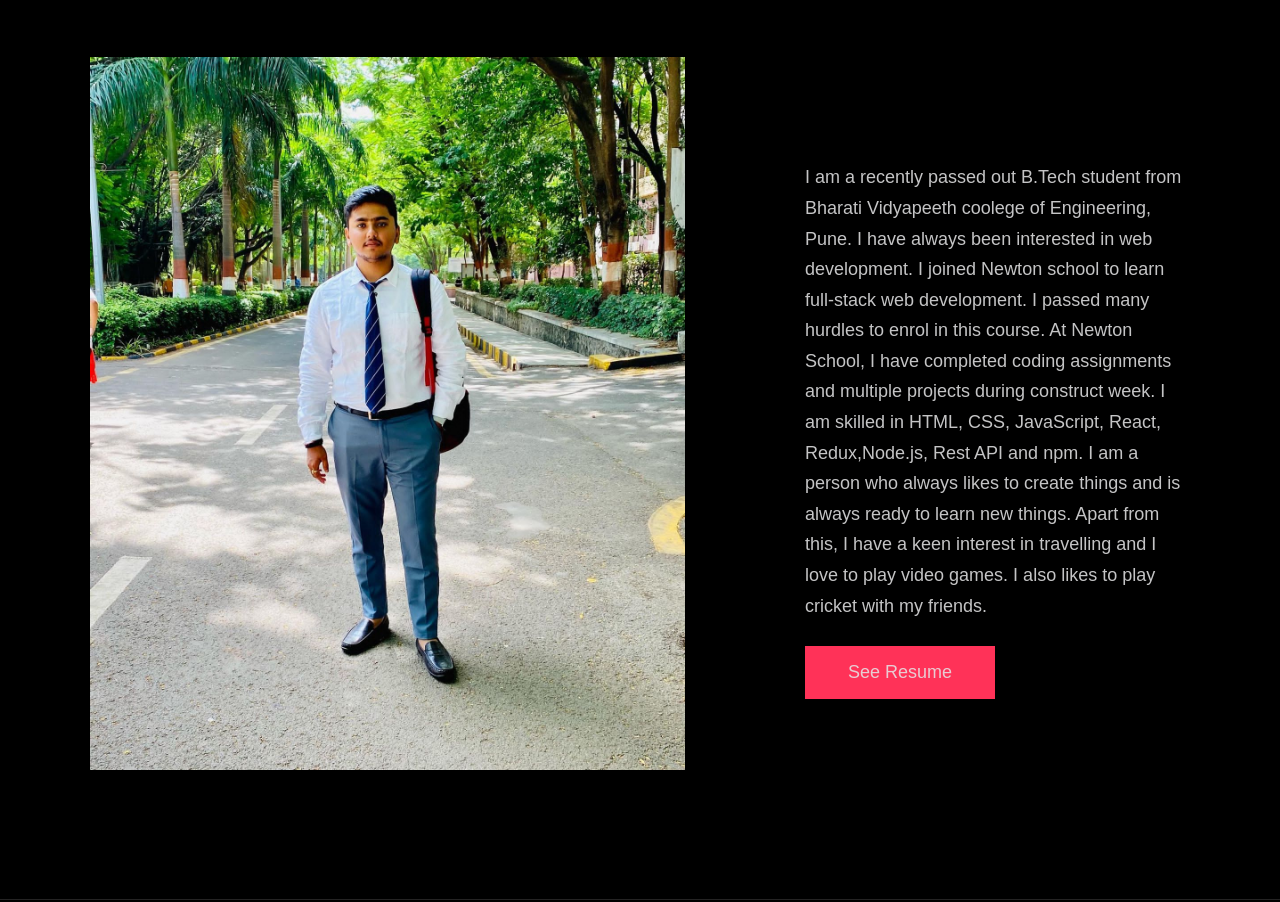
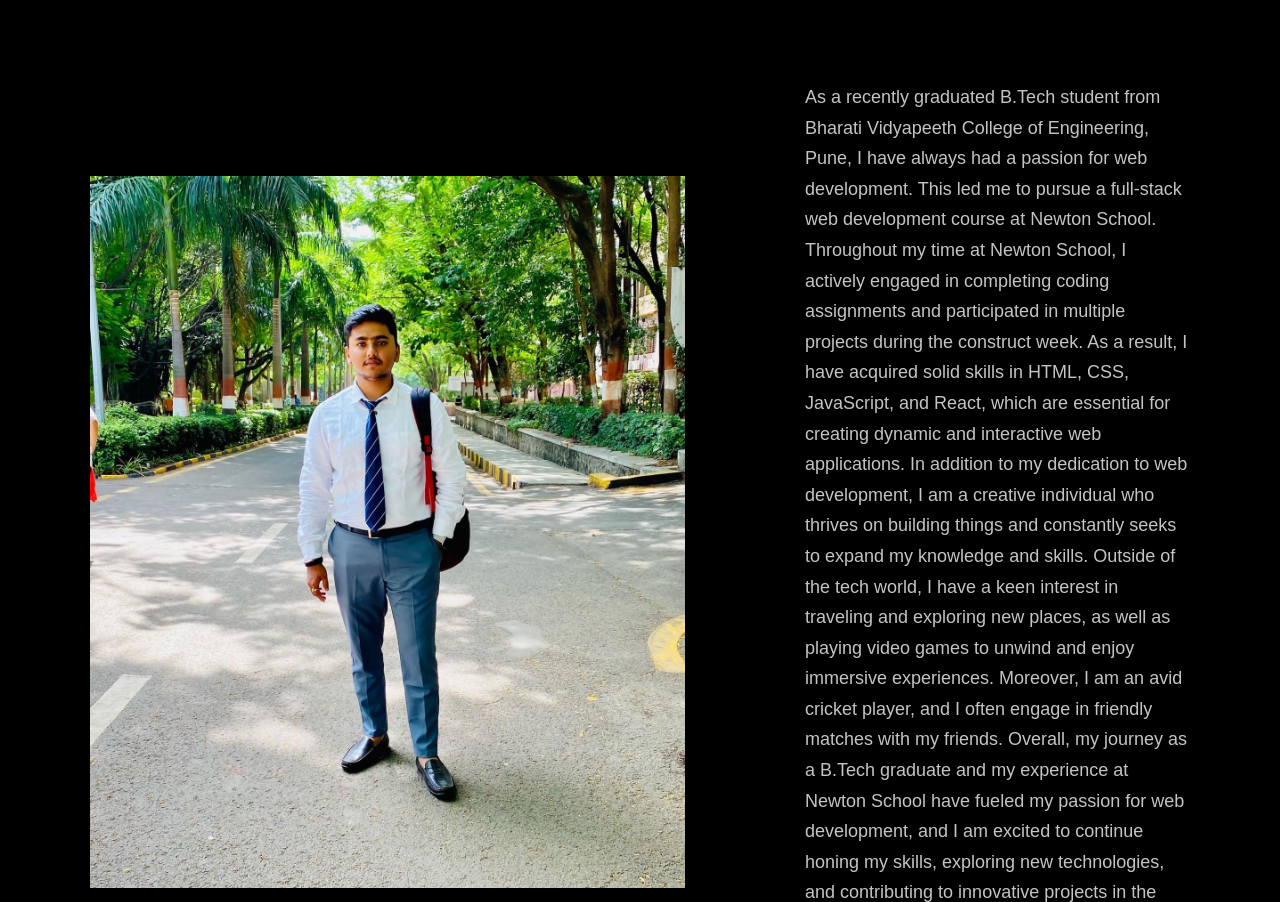
Before and after one commit to kumarAnunay/kumar-anunay-portfolio, a plain HTML site: page index.html in a window 1280 px wide. Shown: the part 1011-1913 px from the top of the page. Drawn offline with Linux system fonts and the light colour scheme; a web font is replaced by a local one.

Commit message:
Updated about

```diff
--- a/index.html
+++ b/index.html
@@ -37,9 +37,8 @@
         </h1>
         <p>FRONT-END WEB DEVELOPER</p>
         <div id="brief-about">
-          At Newton School, I have completed coding assignments and multiple projects during construct week. I am
-          skilled in
-          HTML, CSS, JavaScript, React, Redux,Node.js, Rest API and npm.
+          I am a recently passed out B.Tech student from Bharati Vidyapeeth coolege of Engineering, Pune. I am skilled
+          in HTML, CSS, JavaScript, React.
         </div>
       </div>
     </div>
@@ -53,18 +52,20 @@
         <div class="about__content">
           <div class="about__text">
             <p>
-              I am a recently passed out B.Tech student from Bharati Vidyapeeth coolege of Engineering, Pune. I have
-              always been
-              interested in web development. I joined Newton school to learn full-stack web development. I passed many
-              hurdles to enrol in this course.
-
-              At Newton School, I have completed coding assignments and multiple projects during construct week. I am
-              skilled in
-              HTML, CSS, JavaScript, React, Redux,Node.js, Rest API and npm.
-
-              I am a person who always likes to create things and is always ready to learn new things. Apart from this,
-              I have a keen interest in travelling and I love to play video games. I also likes to play cricket
-              with my friends.
+              As a recently graduated B.Tech student from Bharati Vidyapeeth College of Engineering, Pune, I have always
+              had a passion for web development. This led me to pursue a full-stack web development course at Newton
+              School.
+              Throughout my time at Newton School, I actively engaged in completing coding assignments and participated
+              in multiple projects during the construct week. As a result, I have acquired solid skills in HTML, CSS,
+              JavaScript, and React, which are essential for creating dynamic and interactive web applications.
+              In addition to my dedication to web development, I am a creative individual who thrives on building things
+              and constantly seeks to expand my knowledge and skills. Outside of the tech world, I have a keen interest
+              in traveling and exploring new places, as well as playing video games to unwind and enjoy immersive
+              experiences. Moreover, I am an avid cricket player, and I often engage in friendly matches with my
+              friends.
+              Overall, my journey as a B.Tech graduate and my experience at Newton School have fueled my passion for web
+              development, and I am excited to continue honing my skills, exploring new technologies, and contributing
+              to innovative projects in the field.
             </p>
 
             <a href="https://drive.google.com/file/d/1OGu-cfHrNPeySgGmDjmtglSjdH7aKHYa/view?usp=drive_link"
```
